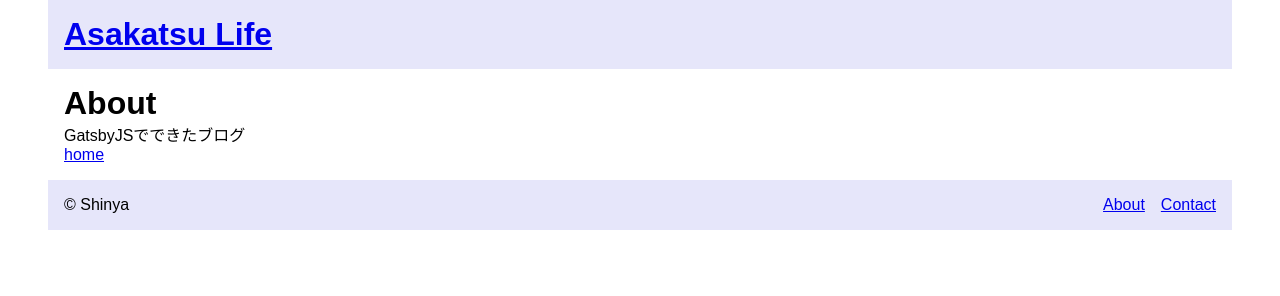
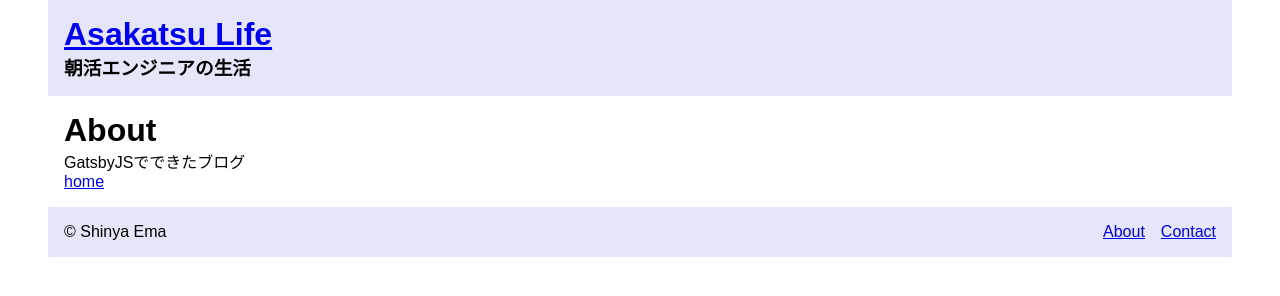
Before and after one commit to es0612/asakatsu-life, a Gatsby site: page /about in a window 1280 px wide. Built offline with nearby package versions, Linux system fonts and the light colour scheme; Gatsby itself is replaced by a stand-in of ours.

Commit message:
update header

```diff
--- a/gatsby-config.ts
+++ b/gatsby-config.ts
@@ -4,8 +4,8 @@ import { resolve } from 'path';
 const config: GatsbyConfig = {
   siteMetadata: {
     title: 'Asakatsu Life',
-    author: 'Shinya',
-    description: 'new blog using GatsbyJS',
+    author: 'Shinya Ema',
+    description: '朝活エンジニアの生活',
     email: 'emashinya0612@gmail.com'
   },
   plugins: [
--- a/src/components/header.tsx
+++ b/src/components/header.tsx
@@ -9,6 +9,7 @@ export const Header: FC = () => {
       site {
         siteMetadata {
           title
+          description
         }
       }
     }
@@ -19,6 +20,7 @@ export const Header: FC = () => {
       <h1>
         <Link to="/">{data.site?.siteMetadata?.title}</Link>
       </h1>
+      <h3>{data.site?.siteMetadata?.description}</h3>
     </header>
   );
 };
```
Also changed, not shown: types/graphql-types.d.ts (+9 -1 lines).
